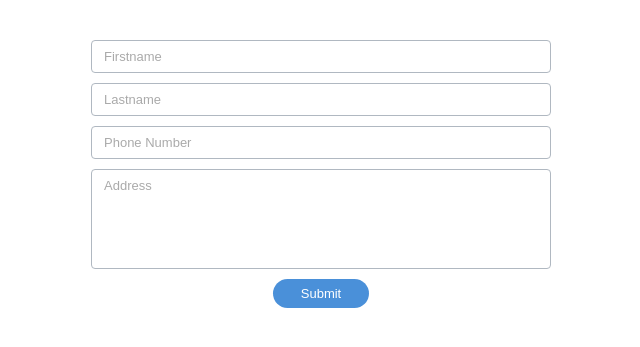
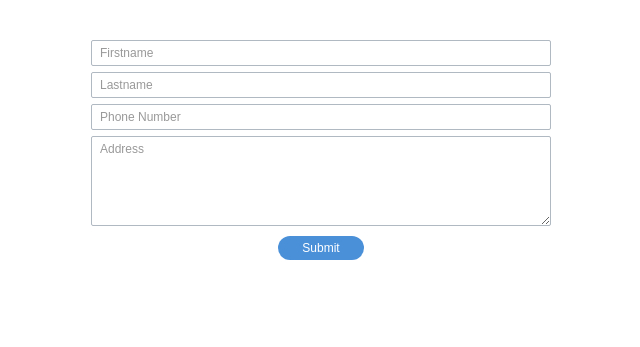
Before and after one commit to ReginaSekarm/form-sederhana, a PHP site: page / in a window 1280 px wide. Shown: the top 347 px of the page, without its empty margins (319-959 px from the left). Run offline with PHP 8.4, Linux system fonts and the light colour scheme.

Commit message:
edit style

```diff
--- a/form-php/style.css
+++ b/form-php/style.css
@@ -19,17 +19,20 @@ body {
     max-width: 460px;
 }
 
+.form-group {
+    margin-bottom: 6px;
+}
+
 input[type="text"],
 textarea {
     display: block;
     width: 100%;
     border: 1px solid #b0b8c1;
-    border-radius: 4px;
-    padding: 8px 12px;
-    font-size: 13px;
+    border-radius: 2px;
+    padding: 5px 8px;
+    font-size: 12px;
     color: #222;
     background: #fff;
-    margin-bottom: 10px;
     outline: none;
     font-family: inherit;
     transition: border-color 0.2s;
@@ -42,17 +45,18 @@ textarea:focus {
 
 input[type="text"]::placeholder,
 textarea::placeholder {
-    color: #aaa;
+    color: #999;
+    font-size: 12px;
 }
 
 textarea {
-    height: 100px;
-    resize: none;
+    height: 90px;
+    resize: vertical;
 }
 
 .form-action {
     text-align: center;
-    margin-top: 6px;
+    margin-top: 10px;
 }
 
 .btn-submit {
@@ -60,8 +64,8 @@ textarea {
     color: #ffffff;
     border: none;
     border-radius: 20px;
-    padding: 7px 28px;
-    font-size: 13px;
+    padding: 5px 24px;
+    font-size: 12px;
     cursor: pointer;
     font-family: inherit;
 }
@@ -71,18 +75,18 @@ textarea {
 }
 
 .result {
-    margin-top: 20px;
-    font-size: 13px;
+    margin-top: 16px;
+    font-size: 12px;
     color: #222;
-    line-height: 2;
+    line-height: 1.8;
 }
 
 .reset-link {
     display: inline-block;
-    margin-top: 4px;
-    font-size: 12px;
+    margin-top: 2px;
+    font-size: 11px;
     color: #333;
-    text-decoration: underline;
+    text-decoration: none;
     cursor: pointer;
 }
 
```
